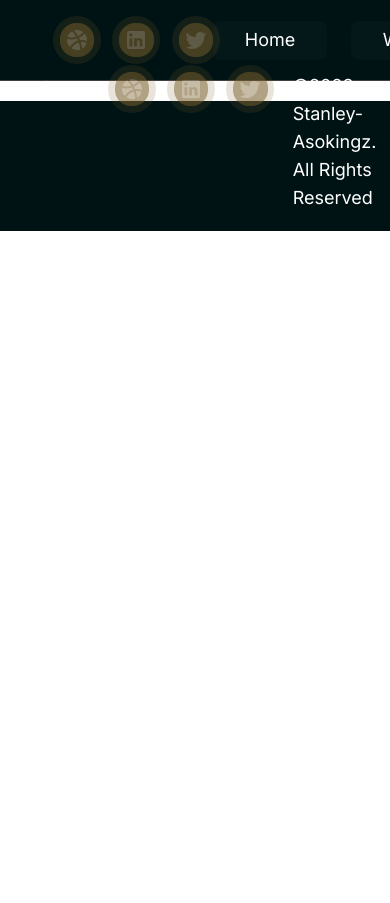
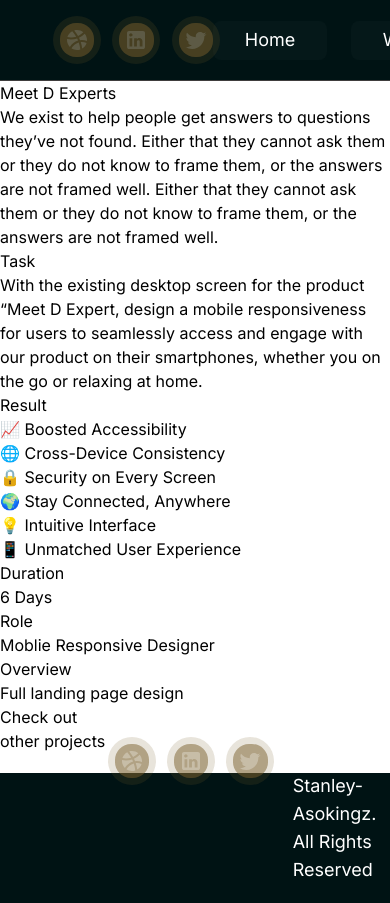
Before and after one commit to Maxwell011/portfolio-design, a Next.js app: page /Expert in a window 390 px wide. Shown: the top 903 px of the page. Before the commit the page ends 844 px from the top, so only its background shows below. Built offline with nearby package versions, Linux system fonts and the light colour scheme.

Commit message:
Add mobile responsiveness for Meet D Expert page

```diff
--- a/src/app/Expert/page.tsx
+++ b/src/app/Expert/page.tsx
@@ -1,3 +1,49 @@
 export default function MeetExpert() {
-  return <section></section>;
+  return (
+    <section>
+      {" "}
+      <h1>Meet D Experts</h1>
+      <p>
+        We exist to help people get answers to questions they’ve not found.
+        Either that they cannot ask them or they do not know to frame them, or
+        the answers are not framed well. Either that they cannot ask them or
+        they do not know to frame them, or the answers are not framed well.
+      </p>
+      {/* image */}
+      <div>
+        <div>
+          <h2>Task</h2>
+          <p>
+            With the existing desktop screen for the product “Meet D Expert,
+            design a mobile responsiveness for users to seamlessly access and
+            engage with our product on their smartphones, whether you on the go
+            or relaxing at home.
+          </p>
+        </div>
+        <div>
+          <h2>Result</h2>
+          <ul>
+            <li>📈 Boosted Accessibility</li>
+            <li>🌐 Cross-Device Consistency</li>
+            <li>🔒 Security on Every Screen</li>
+            <li>🌍 Stay Connected, Anywhere</li>
+            <li>💡 Intuitive Interface</li>
+            <li>📱 Unmatched User Experience</li>
+          </ul>
+        </div>
+        <div>
+          <h2>Duration</h2>
+          <p>6 Days</p>
+          <h2>Role</h2>
+          <p>Moblie Responsive Designer</p>
+        </div>
+      </div>
+      <h2>Overview</h2>
+      {/* image */}
+      <h2>Full landing page design</h2>
+      {/* image */}
+      <h3>Check out</h3>
+      <h3>other projects</h3>{" "}
+    </section>
+  );
 }
```
